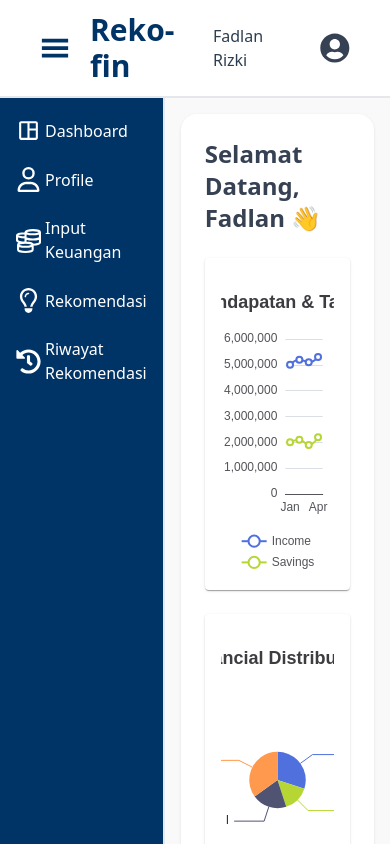
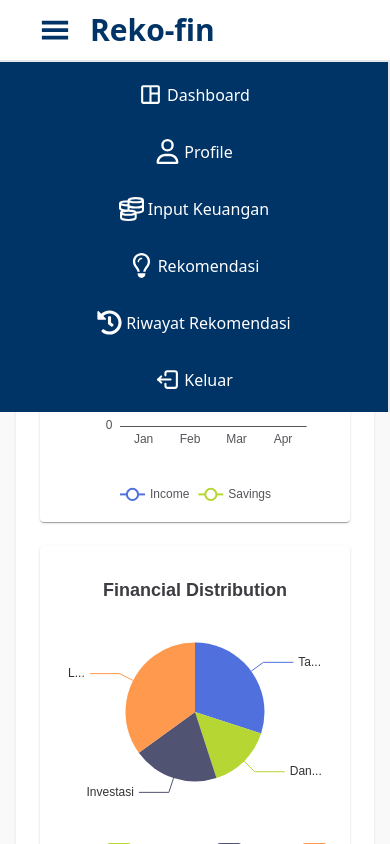
Before and after one commit to fadlanrizki/rekofin-ui, a Next.js app: page /user/dashboard in a window 390 px wide. Built offline with nearby package versions, Linux system fonts and the light colour scheme.

Commit message:
Fix: mobile user navbar

```diff
--- a/src/app/(main)/user/layout.tsx
+++ b/src/app/(main)/user/layout.tsx
@@ -7,7 +7,47 @@ import { FaHistory, FaUserCircle } from "react-icons/fa";
 import { TbLogout2 } from "react-icons/tb";
 import Logo from "@/components/shared/Logo";
 import Link from "next/link";
-import { useState } from "react";
+import { JSX, useState } from "react";
+import { ROUTE_PATHS } from "@/utils/constants/routes";
+
+type MenuType = {
+  name: string;
+  path: string;
+  icon: JSX.Element;
+};
+
+const listMenu = [
+  {
+    name: "Dashboard",
+    path: ROUTE_PATHS.USER.DASHBOARD,
+    icon: <MdOutlineSpaceDashboard size={25} />,
+  },
+  {
+    name: "Profile",
+    path: ROUTE_PATHS.USER.PROFILE,
+    icon: <FaRegUser size={25} />,
+  },
+  {
+    name: "Input Keuangan",
+    path: ROUTE_PATHS.USER.FINANCE,
+    icon: <GrMoney size={25} />,
+  },
+  {
+    name: "Rekomendasi",
+    path: ROUTE_PATHS.USER.RECOMMENDATION,
+    icon: <FaRegLightbulb size={25} />,
+  },
+  {
+    name: "Riwayat Rekomendasi",
+    path: ROUTE_PATHS.USER.HISTORY,
+    icon: <FaHistory size={25} />,
+  },
+  {
+    name: "Keluar",
+    path: ROUTE_PATHS.LOGIN,
+    icon: <TbLogout2 size={25} />,
+  },
+];
 
 const DashboardLayout = ({ children }: { children: React.ReactNode }) => {
   const [openSidebar, setOpenSidebar] = useState(true);
@@ -30,85 +70,34 @@ const DashboardLayout = ({ children }: { children: React.ReactNode }) => {
           </Link>
         </div>
 
-        <div className="flex items-center gap-5">
+        <div className="hidden md:flex items-center gap-5">
           <p className="text-textMain text-[1rem]">Fadlan Rizki</p>
           <FaUserCircle size={30} />
         </div>
       </header>
 
-      <div className="flex flex-1">
+      <div className="flex flex-1 relative md:static">
         <aside
             className={
               openSidebar
-              ? "flex w-72 flex-col justify-between space-y-2 border-r-2 border-gray-200 bg-primary p-2 text-white font-medium"
+                ? "flex w-full md:w-72 flex-col space-y-2 border-r-2 border-gray-200 bg-primary p-2 text-white font-medium absolute z-50 md:static"
                 : "hidden"
             }
           >
-          <div>
+            {listMenu.map((item: MenuType, index) => (
               <Link
-              href="/user/dashboard"
-              className="flex items-center space-x-1 rounded-md px-2 py-3 hover:bg-gray-100 hover:text-primary"
+                key={index}
+                href={item.path}
+                className="flex justify-center md:justify-start items-center space-x-1 rounded-md px-2 py-3 hover:bg-gray-100 hover:text-primary"
               >
-              <span className="text-2xl">
-                <MdOutlineSpaceDashboard size={25} />
-              </span>
-              <span>Dashboard</span>
+                <span className="text-2xl">{item.icon}</span>
+                <span>{item.name}</span>
               </Link>
-
-            <Link
-              href="/user/profile"
-              className="flex items-center space-x-1 rounded-md px-2 py-3 hover:bg-gray-100 hover:text-primary"
-            >
-              <span className="text-2xl">
-                <FaRegUser size={25} />
-              </span>
-              <span>Profile</span>
-            </Link>
-
-            <Link
-              href="/user/finance"
-              className="flex items-center space-x-1 rounded-md px-2 py-3 hover:bg-gray-100 hover:text-primary"
-            >
-              <span className="text-2xl">
-                <GrMoney size={25} />
-              </span>
-              <span>Input Keuangan</span>
-            </Link>
-
-            <Link
-              href="/user/recommendation"
-              className="flex items-center space-x-1 rounded-md px-2 py-3 hover:bg-gray-100 hover:text-primary"
-            >
-              <span className="text-2xl">
-                <FaRegLightbulb size={25} />
-              </span>
-              <span>Rekomendasi</span>
-            </Link>
-
-            <Link
-              href="/user/history"
-              className="flex items-center space-x-1 rounded-md px-2 py-3 hover:bg-gray-100 hover:text-primary"
-            >
-              <span className="text-2xl">
-                <FaHistory size={25} />
-              </span>
-              <span>Riwayat Rekomendasi</span>
-            </Link>
+            ))}
+          </aside>
+        <div className="w-full p-4 h-[95vh] overflow-y-auto box-border">
+          {children}
         </div>
-          <div>
-            <Link
-              href="/login"
-              className="flex items-center space-x-1 rounded-md px-2 py-3 hover:bg-gray-100 hover:text-primary"
-            >
-              <span className="text-2xl">
-                <TbLogout2 size={25} />
-              </span>
-              <span>Keluar</span>
-            </Link>
-          </div>
-        </aside>
-
-        <div className="w-full p-4 h-[95vh] overflow-y-auto box-border">{children}</div>
       </div>
     </main>
   );
```
Lines whose indentation alone changed are shown as unchanged.
